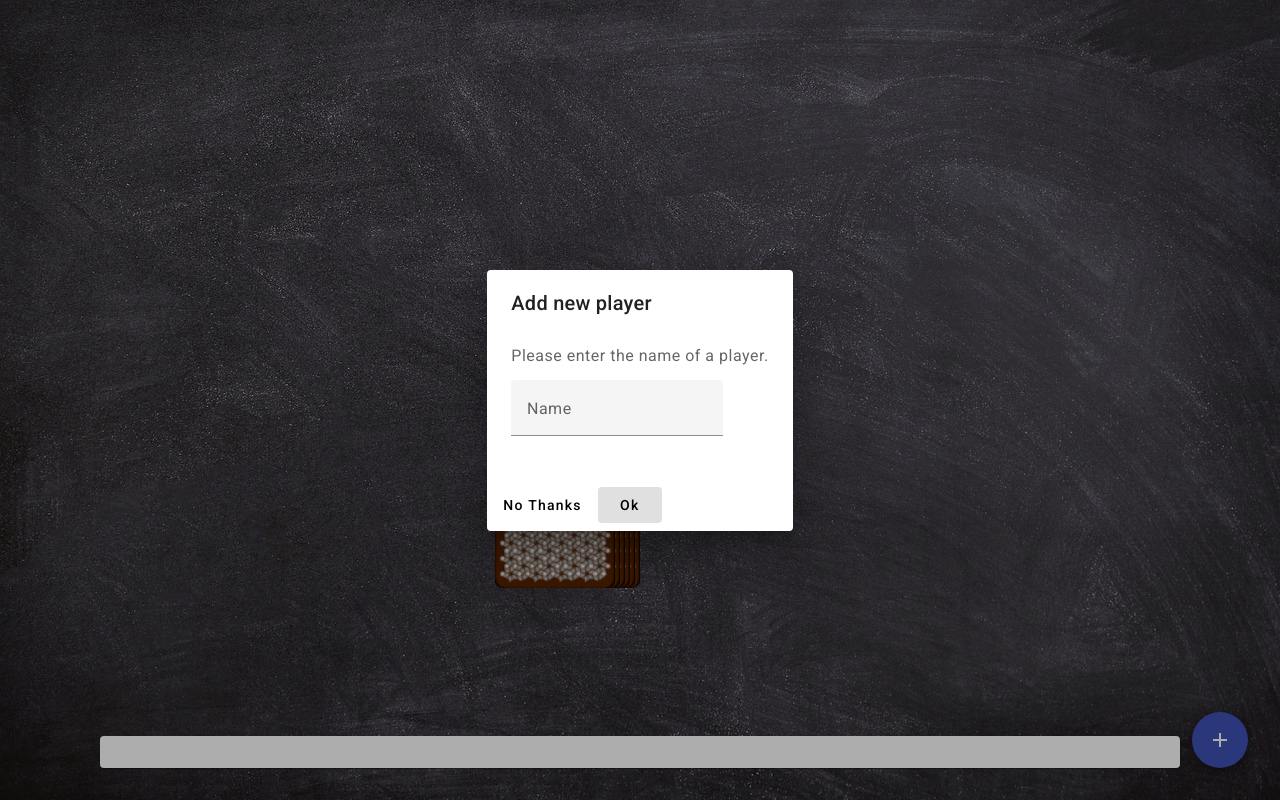
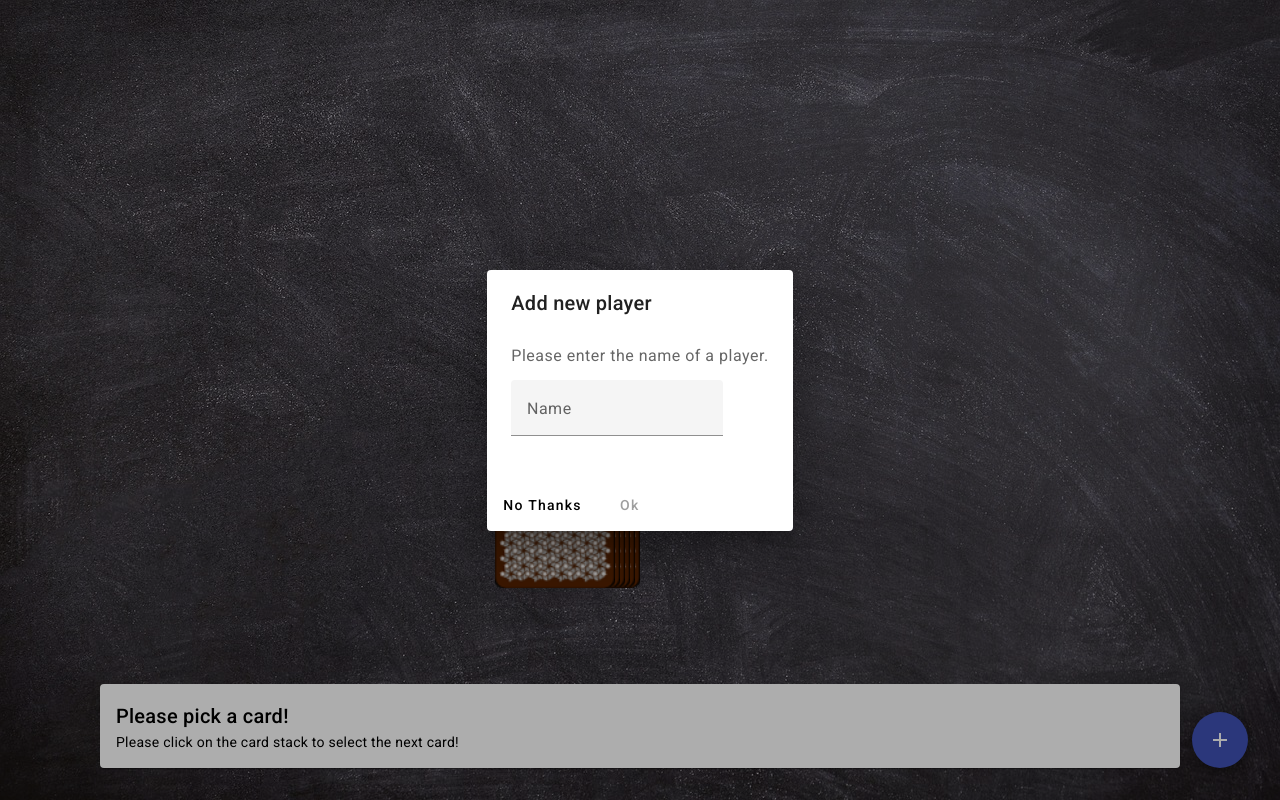
Before and after one commit to pkieber/ringoffire, an Angular app: page /game in a window 1280 px wide. Both pictures are taken after a click on the button "add". Built offline with nearby package versions, Linux system fonts and the light colour scheme.

Commit message:
fix name input bug and add close function

```diff
--- a/src/app/dialog-add-player/dialog-add-player.component.html
+++ b/src/app/dialog-add-player/dialog-add-player.component.html
@@ -8,5 +8,5 @@
 </div>
 <div mat-dialog-actions>
     <button mat-button (click)="onNoClick()">No Thanks</button>
-    <button mat-button [mat-dialog-close]="name" cdkFocusInitial>Ok</button>
+    <button mat-button [disabled]="name.length == 0" [mat-dialog-close]="name" cdkFocusInitial>Ok</button>
 </div>
--- a/src/app/dialog-add-player/dialog-add-player.component.ts
+++ b/src/app/dialog-add-player/dialog-add-player.component.ts
@@ -1,4 +1,5 @@
 import { Component, OnInit } from '@angular/core';
+import { MatDialogRef } from '@angular/material/dialog';
 
 @Component({
   selector: 'app-dialog-add-player',
@@ -8,11 +9,13 @@
 export class DialogAddPlayerComponent implements OnInit{
   name: string = '';
 
-  constructor() {}
+  constructor(public dialogRef: MatDialogRef<DialogAddPlayerComponent>) {}
 
   ngOnInit(): void {
   }
 
-  onNoClick() {}
+  onNoClick(): void {
+    this.dialogRef.close();
+  }
 
 }
--- a/src/app/game-info/game-info.component.html
+++ b/src/app/game-info/game-info.component.html
@@ -1,8 +1,8 @@
 <mat-card>
     <mat-card-title class="padding-title">
-        {{ title }}
+        {{ card ? title : 'Please pick a card!' }}
     </mat-card-title>
     <mat-card-content>
-        {{ description }}
+        {{ card ? description : 'Please click on the card stack to select the next card!' }}
     </mat-card-content>
 </mat-card>
--- a/src/app/game/game.component.ts
+++ b/src/app/game/game.component.ts
@@ -46,8 +46,10 @@
     const dialogRef = this.dialog.open(DialogAddPlayerComponent);
 
     dialogRef.afterClosed().subscribe((name: string) => {
-      this.game.players.push(name);
-      // console.log('The dialog was closed', name);
+      if (name && name.length > 0) {
+        this.game.players.push(name);
+        // console.log('The dialog was closed', name);
+      }
     });
   }
 
```
